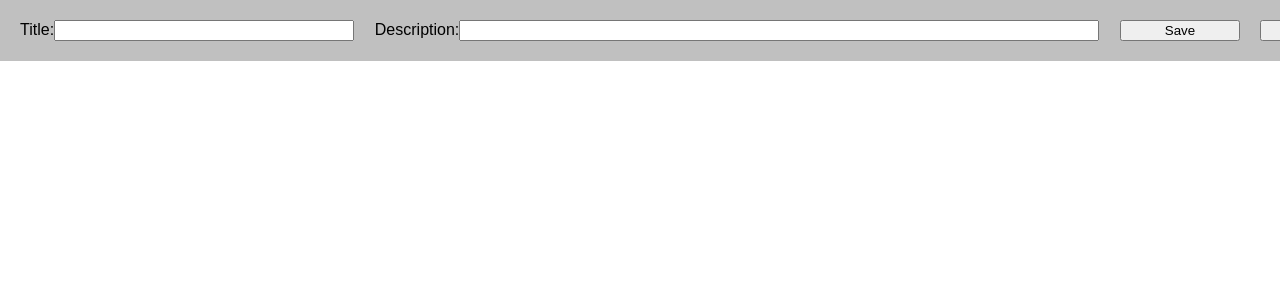
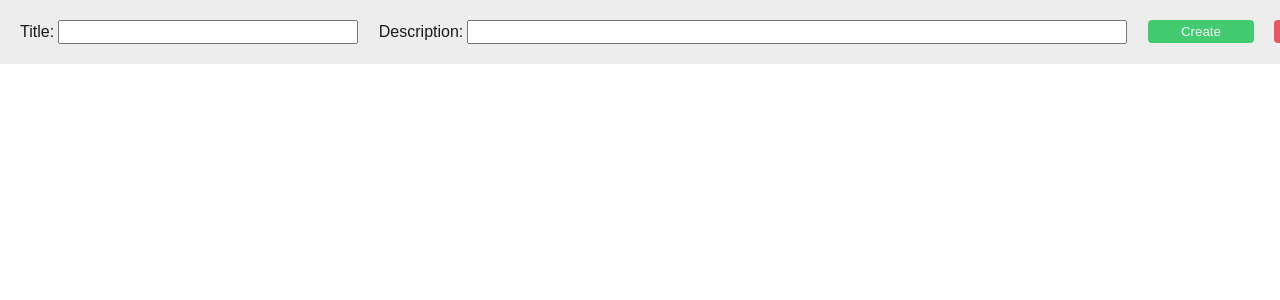
Before and after one commit to asultanow/react-lessons, a React (Create React App) app: page / in a window 1280 px wide. Shown: the top 300 px of the page. Built offline with nearby package versions, Linux system fonts and the light colour scheme.

Commit message:
lesson8-classwork

```diff
--- a/src/App.js
+++ b/src/App.js
@@ -1,8 +1,9 @@
 import './App.css';
-import Todos from "./components/todos/Todos";
-import Form from "./components/form/Form";
+import Todos from './components/todos/Todos';
+import Form from './components/form/Form';
 
 export default function App() {
+
     return (
         <div className="App">
             <Form/>
--- a/src/components/form/Form.css
+++ b/src/components/form/Form.css
@@ -1,6 +1,6 @@
 .todo-form {
     padding: 20px;
-    background: silver;
+    background: #ededed;
 }
 
 .form-wrapper {
@@ -10,16 +10,23 @@
 
 .title {
     width: 300px;
+    margin-left: 4px;
 }
 
 .description {
-    width: 640px;
-}
-
-.submit-btn, .delete-all-btn {
-    width: 120px;
+    width: 660px;
+    margin-left: 4px;
 }
 
 .delete-all-btn {
     margin-left: 20px;
+    background: #ed5564;
 }
+
+.bg-green {
+    background: #42cb6f;
+}
+
+.bg-yellow {
+    background: #fcce54;
+}
--- a/src/components/form/Form.js
+++ b/src/components/form/Form.js
@@ -4,34 +4,34 @@ import {useDispatch, useSelector} from "react-redux";
 import {changeProperty, createTodo, updateTodo, deleteAll} from "../../redux/Actions";
 
 export default function Form() {
+
     const refObject = createRef();
     const state = useSelector(state => state);
     const dispatch = useDispatch();
-    const {todo, isTodoToCreate} = state;
 
-    const onChangeTodo = (ev) => {
-        dispatch(changeProperty({ [ev.target.name]: ev.target.value }));
-    };
+    const {todo, isTodoToUpdate} = state;
+    const submitButtonText = isTodoToUpdate ? 'Update' : 'Create';
+    const submitButtonBgColor = isTodoToUpdate ? 'bg-yellow' : 'bg-green';
 
-    const onCreateTodo = (ev) => {
+    console.log(isTodoToUpdate);
+
+    const onChangeTodo = ev => dispatch(changeProperty({[ev.target.name]: ev.target.value}));
+
+    const onCreateTodo = ev => {
         ev.preventDefault();
-        console.log('onCreateTodo: state:', state);
         dispatch(createTodo());
     };
 
-    const onUpdateTodo = (ev) => {
+    const onUpdateTodo = ev => {
         ev.preventDefault();
-        console.log('onUpdateTodo: state:', state);
         dispatch(updateTodo());
     };
 
     const onDeleteAll = () => dispatch(deleteAll());
 
-    console.log(state);
-
     return (
         <div className={'todo-form'}>
-            <form ref={refObject} onSubmit={isTodoToCreate ? onCreateTodo : onUpdateTodo}>
+            <form ref={refObject} onSubmit={isTodoToUpdate ? onUpdateTodo : onCreateTodo}>
                 <div className={'form-wrapper'}>
                     <div>
                         <label>Title:
@@ -46,7 +46,7 @@ export default function Form() {
                         </label>
                     </div>
                     <div>
-                        <button type={'submit'} className={'submit-btn'}>Save</button>
+                        <button type={'submit'} className={`submit-btn ${submitButtonBgColor}`}>{submitButtonText}</button>
                         <button type={'button'} className={'delete-all-btn'} onClick={onDeleteAll}>Delete All</button>
                     </div>
                 </div>
--- a/src/components/todo/Todo.css
+++ b/src/components/todo/Todo.css
@@ -0,0 +1,17 @@
+.todo {
+    display: flex;
+    flex-direction: column;
+    justify-content: space-between;
+    width: 272px;
+    padding: 20px;
+    background: #ededed;
+}
+
+.edit-btn {
+    background: #5c9ded;
+}
+
+.delete-btn {
+    margin-left: 20px;
+    background: #f57c4f;
+}
--- a/src/components/todo/Todo.js
+++ b/src/components/todo/Todo.js
@@ -2,20 +2,25 @@ import './Todo.css';
 import {deleteTodo, selectTodoToUpdate} from "../../redux/Actions";
 import {useDispatch} from "react-redux";
 
-export default function Todo({item}) {
+export default function Todo({todo}) {
     const dispatch = useDispatch();
-    const {id, title, description} = item;
 
-    const onSelectTodo = () => dispatch(selectTodoToUpdate(item));
+    const {id, title, description} = todo;
+
+    const onSelectTodo = () => dispatch(selectTodoToUpdate(todo));
 
     const onDeleteTodo = () => dispatch(deleteTodo(id));
 
     return (
         <div className={'todo'}>
-            <p>{id}. {title}</p>
-            <p>{description}</p>
-            <button onClick={onSelectTodo}>Edit</button>
-            <button onClick={onDeleteTodo}>Delete</button>
+            <div>
+                <p>{id}. {title}</p>
+                <p>{description}</p>
+            </div>
+            <div>
+                <button className={'edit-btn'} onClick={onSelectTodo}>Edit</button>
+                <button className={'delete-btn'} onClick={onDeleteTodo}>Delete</button>
+            </div>
         </div>
     );
 }
--- a/src/components/todos/Todos.css
+++ b/src/components/todos/Todos.css
@@ -1,3 +1,7 @@
 .todos {
     display: flex;
+    flex-wrap: wrap;
+    row-gap: 10px;
+    column-gap: 10px;
+    margin-top: 10px;
 }
--- a/src/components/todos/Todos.js
+++ b/src/components/todos/Todos.js
@@ -4,12 +4,13 @@ import Todo from "../todo/Todo";
 
 export default function Todos() {
     const state = useSelector(state => state);
+
     const {todos} = state;
 
     return (
         <div className={'todos'}>
             {
-                todos.map(value => <Todo key={value.id} item={value}/>)
+                todos.map(todo => <Todo key={todo.id} todo={todo}/>)
             }
         </div>
     );
--- a/src/index.css
+++ b/src/index.css
@@ -1,8 +1,33 @@
 * {
     box-sizing: border-box;
     font-family: 'Arial', sans-serif;
+    color: #1a1a1a;
 }
 
 body {
     margin: 0;
 }
+
+input {
+    font-size: inherit;
+}
+
+button {
+    width: 106px;
+    padding: 4px;
+    border: none;
+    border-radius: 4px;
+    color: #f3f3f3;
+    cursor: pointer;
+    transition: filter 0.4s;
+}
+
+button:hover {
+    filter: brightness(130%);
+    transition: filter 0.1s;
+}
+
+button:active {
+    filter: brightness(70%);
+    transition: filter 0s;
+}
--- a/src/index.js
+++ b/src/index.js
@@ -3,7 +3,7 @@ import ReactDOM from 'react-dom';
 import './index.css';
 import App from './App';
 import reportWebVitals from './reportWebVitals';
-import {Provider} from "react-redux";
+import {Provider} from 'react-redux';
 import {createStore} from 'redux';
 import {reducer} from "./redux/Reducer";
 
--- a/src/redux/Actions.js
+++ b/src/redux/Actions.js
@@ -1,14 +1,14 @@
 import {CHANGE_PROPERTY, CREATE_TODO, SELECT_TODO_TO_UPDATE, UPDATE_TODO, DELETE_TODO, DELETE_ALL} from "./ActionTypes";
 
-const changeProperty = payload => ({type: CHANGE_PROPERTY, payload});
+const changeProperty = property => ({type: CHANGE_PROPERTY, payload: property});
 
 const createTodo = () => ({type: CREATE_TODO});
 
-const selectTodoToUpdate = payload => ({type: SELECT_TODO_TO_UPDATE, payload});
+const selectTodoToUpdate = todo => ({type: SELECT_TODO_TO_UPDATE, payload: todo});
 
 const updateTodo = () => ({type: UPDATE_TODO});
 
-const deleteTodo = payload => ({type: DELETE_TODO, payload});
+const deleteTodo = todoId => ({type: DELETE_TODO, payload: todoId});
 
 const deleteAll = () => ({type: DELETE_ALL})
 
--- a/src/redux/Reducer.js
+++ b/src/redux/Reducer.js
@@ -2,45 +2,51 @@ import {CHANGE_PROPERTY, CREATE_TODO, SELECT_TODO_TO_UPDATE, DELETE_TODO, DELETE
 
 const todos = JSON.parse(localStorage.getItem('todos')) || [];
 
-console.log(todos);
+const initialTodo = {id: 0, title: '', description: ''};
+const initialState = {todos, todo: initialTodo, isTodoToUpdate: false};
 
-const initialTodo = {id: 0, title: '', description: ''};
-const initialState = {todos, todo: initialTodo, isTodoToCreate: true};
 export const reducer = (state = initialState, action) => {
-    console.log(state);
-    console.log(action);
+
+    const {type, payload} = action;
+    let {todos, todo, isTodoToUpdate} = state;
 
     let updatedTodos;
-    switch (action.type) {
+
+    switch (type) {
+
         case CHANGE_PROPERTY:
-            return {...state, todo: {...state.todo, ...action.payload}};
+            return {...state, todo: {...todo, ...payload}};
 
         case CREATE_TODO:
-            const id = state.todos.length !== 0 ? state.todos[state.todos.length - 1].id + 1 : 1;
-            updatedTodos = [...state.todos, {...state.todo, id}];
+            const id = todos.length !== 0 ? todos[todos.length - 1].id + 1 : 1;
+            updatedTodos = [...todos, {...todo, id}];
+
             localStorage.setItem('todos', JSON.stringify(updatedTodos));
 
             return {...state, todos: updatedTodos, todo: {...initialTodo}};
 
         case SELECT_TODO_TO_UPDATE:
-            return {...state, todo: {...action.payload}, isTodoToCreate: false};
+            return {...state, todo: {...payload}, isTodoToUpdate: true};
 
         case UPDATE_TODO:
-            updatedTodos = [...state.todos.map(todo => todo.id === state.todo.id ? {...state.todo} : todo)];
+            updatedTodos = [...todos.map(item => item.id === todo.id ? {...todo} : item)];
+
             localStorage.setItem('todos', JSON.stringify(updatedTodos));
 
-            return {...state, todos: updatedTodos, todo: {...initialTodo}, isTodoToCreate: true};
+            return {...state, todos: updatedTodos, todo: {...initialTodo}, isTodoToUpdate: false};
 
         case DELETE_TODO:
-            updatedTodos = [...state.todos.filter(todo => todo.id !== action.payload)];
+            updatedTodos = [...todos.filter(item => item.id !== payload)];
+            isTodoToUpdate = todo.id === payload ? false : isTodoToUpdate;
+
             localStorage.setItem('todos', JSON.stringify(updatedTodos));
 
-            return {...state, todos: updatedTodos};
+            return {...state, todos: updatedTodos, isTodoToUpdate: isTodoToUpdate};
 
         case DELETE_ALL:
             localStorage.removeItem('todos');
 
-            return {...state, todos: []};
+            return {...state, todos: [], isTodoToUpdate: false};
 
         default:
             return state;
```
